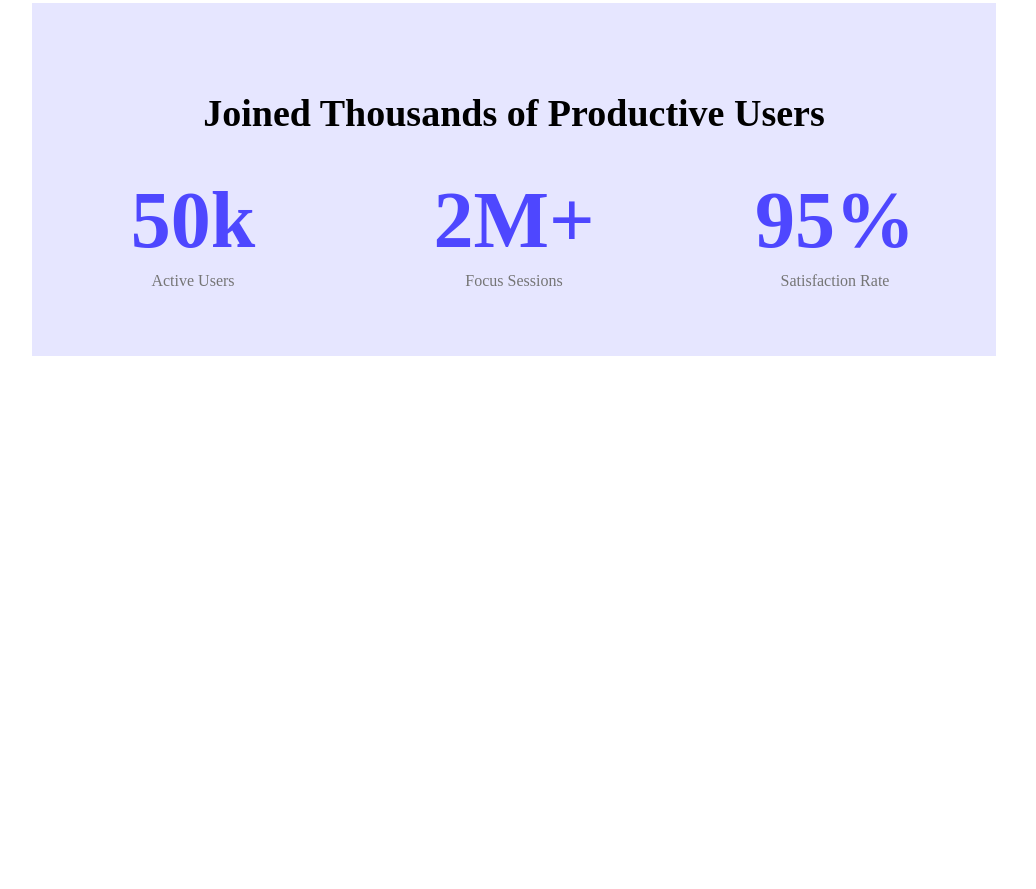
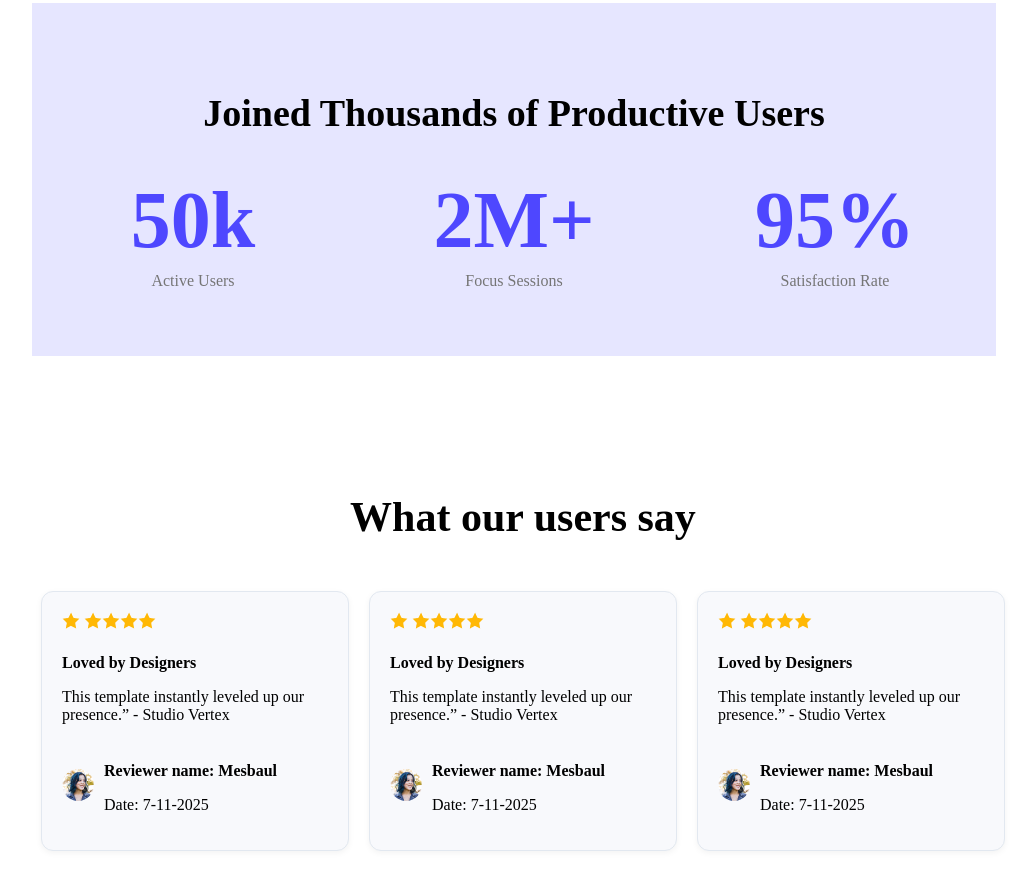
Before and after one commit to mesba111/PH01-Landing-launchpad, a plain HTML site: page index.html in a window 1280 px wide. Shown: the part 1063-1952 px from the top of the page, without its empty margins (117-1153 px from the left). Before the commit the page ends 1427 px from the top, so only its background shows below. Drawn offline with Linux system fonts and the light colour scheme.

Commit message:
users-say section in html and update his css code

```diff
--- a/index.html
+++ b/index.html
@@ -47,6 +47,52 @@
             </div>
             </div>
         </section>
+
+        <section class="users-say">
+            <h3 class="user-say-title">What our users say</h3>
+<div class="container">
+            <div class="user-say-container">
+                 <div class="star-img"><img src="Assets/icon-star.png" alt=""> <img src="Assets/icon-star.png" alt=""><img src="Assets/icon-star.png" alt=""><img src="Assets/icon-star.png" alt=""><img src="Assets/icon-star.png" alt=""></div>
+                 <h4 class="user-title">Loved by Designers</h4>
+                 <p class="user-description">This template instantly leveled up our presence.” - Studio Vertex</p>
+                 <div class="user-details">
+                <img class="user-secend-img" src="Assets/avatar.png" alt="">
+                <div class="user-info">
+                 <h4 class="user-name">Reviewer name: Mesbaul</h4>
+                 <p class="user-date">Date: 7-11-2025</p>
+                 </div>
+                 </div>
+                 </div>
+
+                 <div class="user-say-container">
+                 <div class="star-img"><img src="Assets/icon-star.png" alt=""> <img src="Assets/icon-star.png" alt=""><img src="Assets/icon-star.png" alt=""><img src="Assets/icon-star.png" alt=""><img src="Assets/icon-star.png" alt=""></div>
+                 <h4 class="user-title">Loved by Designers</h4>
+                 <p class="user-description">This template instantly leveled up our presence.” - Studio Vertex</p>
+                 <div class="user-details">
+                <img class="user-secend-img" src="Assets/avatar.png" alt="">
+                <div class="user-info">
+                 <h4 class="user-name">Reviewer name: Mesbaul</h4>
+                 <p class="user-date">Date: 7-11-2025</p>
+                 </div>
+                 </div>
+                 </div>
+
+                 <div class="user-say-container">
+                 <div class="star-img"><img src="Assets/icon-star.png" alt=""> <img src="Assets/icon-star.png" alt=""><img src="Assets/icon-star.png" alt=""><img src="Assets/icon-star.png" alt=""><img src="Assets/icon-star.png" alt=""></div>
+                 <h4 class="user-title">Loved by Designers</h4>
+                 <p class="user-description">This template instantly leveled up our presence.” - Studio Vertex</p>
+                 <div class="user-details">
+                <img class="user-secend-img" src="Assets/avatar.png" alt="">
+                <div class="user-info">
+                 <h4 class="user-name">Reviewer name: Mesbaul</h4>
+                 <p class="user-date">Date: 7-11-2025</p>
+                 </div>
+                 </div>
+                 </div>
+                 </div>
+         </section>
+
+
     </main>
 
     <footer>
--- a/style/style.css
+++ b/style/style.css
@@ -132,3 +132,54 @@ nav{
   color: #757575;
   font-weight: 500;
 }
+
+/* user review section */
+.users-say{
+    margin-top: 137px;
+}
+.user-say-title{
+    padding-top: 0px;
+    text-align: center;
+    font-size: 42px;
+    margin-bottom: 50px;
+}
+.user-say-container{
+  background-color:#f8f9fc;
+  width: 280px;
+  padding: 20px;
+  border-radius: 12px;
+   border: 1px solid #e2e8f0;
+  box-shadow: 0 2px 6px rgba(0, 0, 0, 0.05);
+
+}
+}
+.star-img{
+    display: flex;
+}
+.user-title{
+    margin-bottom: 8px;
+  font-size: 16px;
+  font-weight: bold;
+}
+.user-secend-img {
+  width: 32px;
+  height: 32px;
+  border-radius: 50%;
+
+}
+.user-details {
+  display: flex;
+  align-items: center;
+  gap: 10px;
+  margin-top: 12px;
+}
+
+.container{
+    display: flex;
+    gap: 20px;
+    justify-content: center;
+    margin: 40px 150px;
+}
+.user-name{
+    margin-bottom: 6px;
+}
```
